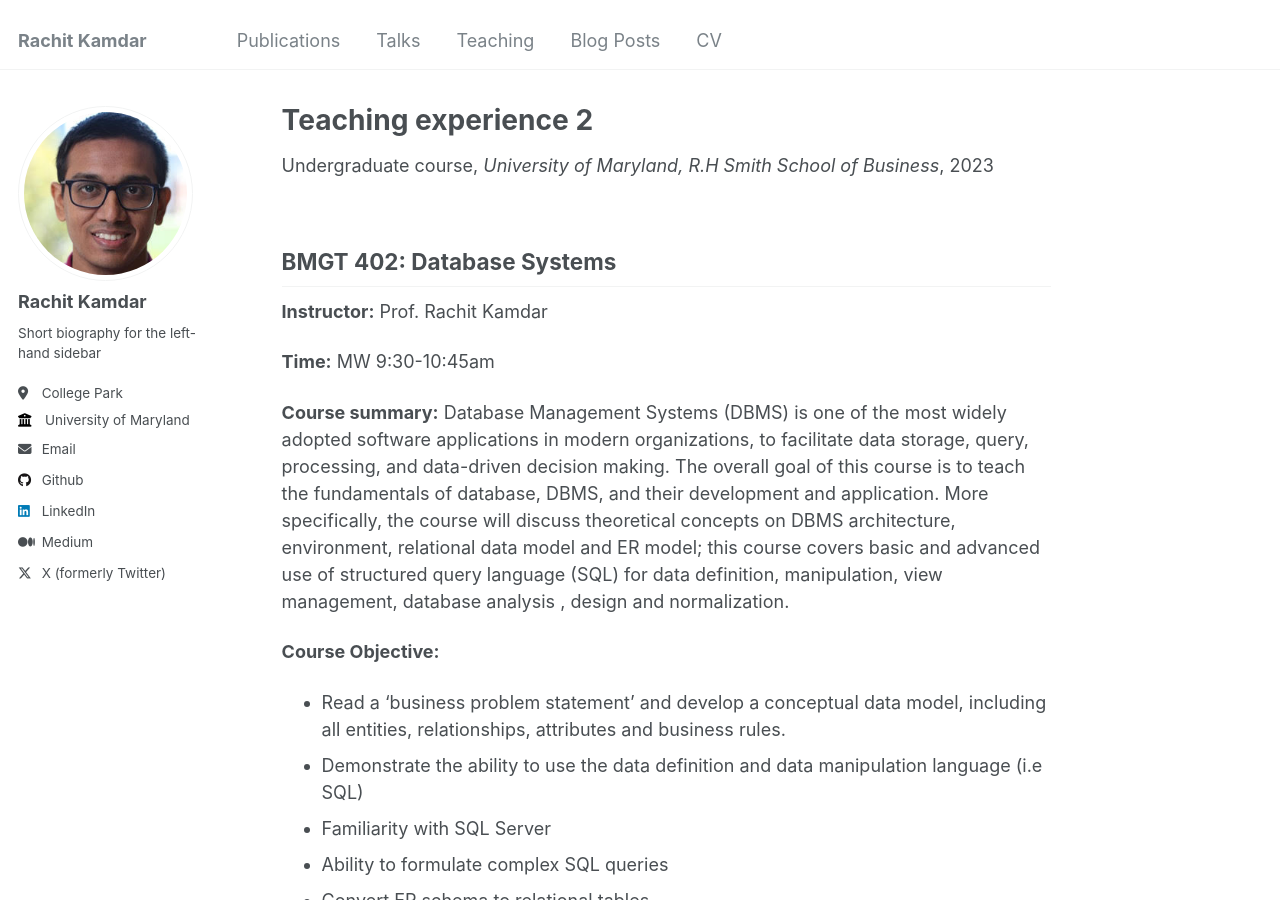
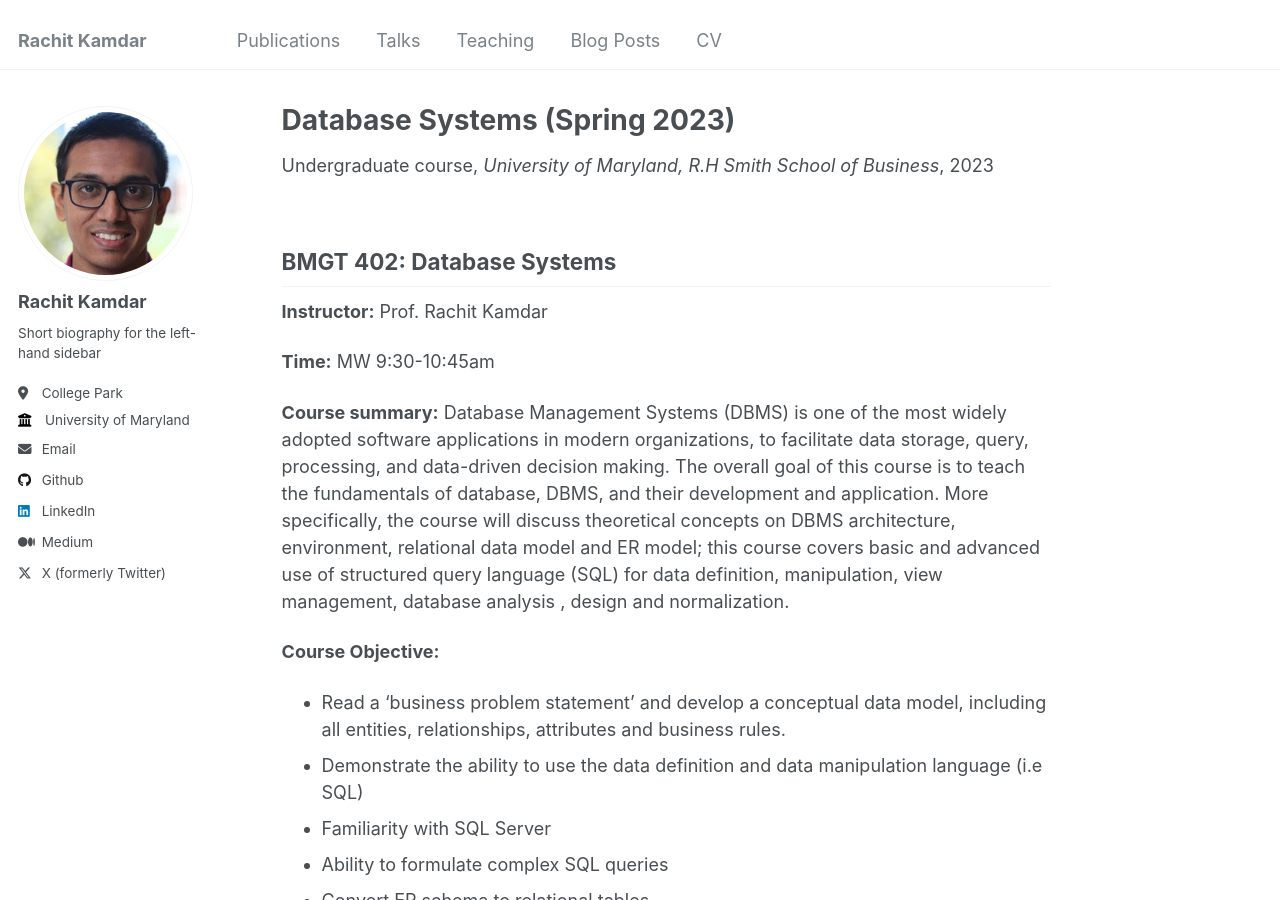
Before and after one commit to RachitKamdar/rachitkamdar.github.io, a Jekyll site: the page built from _teaching/2023-spring-teaching-2.md, in a window 1280 px wide and 900 px high. Built offline with Jekyll 4.4.1, drawn with Linux system fonts in a browser that asks for light colours.

Commit message:
Update 2023-spring-teaching-2.md

```diff
--- a/_teaching/2023-spring-teaching-2.md
+++ b/_teaching/2023-spring-teaching-2.md
@@ -1,5 +1,5 @@
 ---
-title: "Teaching experience 2"
+title: "Database Systems (Spring 2023)"
 collection: teaching
 type: "Undergraduate course"
 permalink: /teaching/2023-Spring-teaching-1
```
